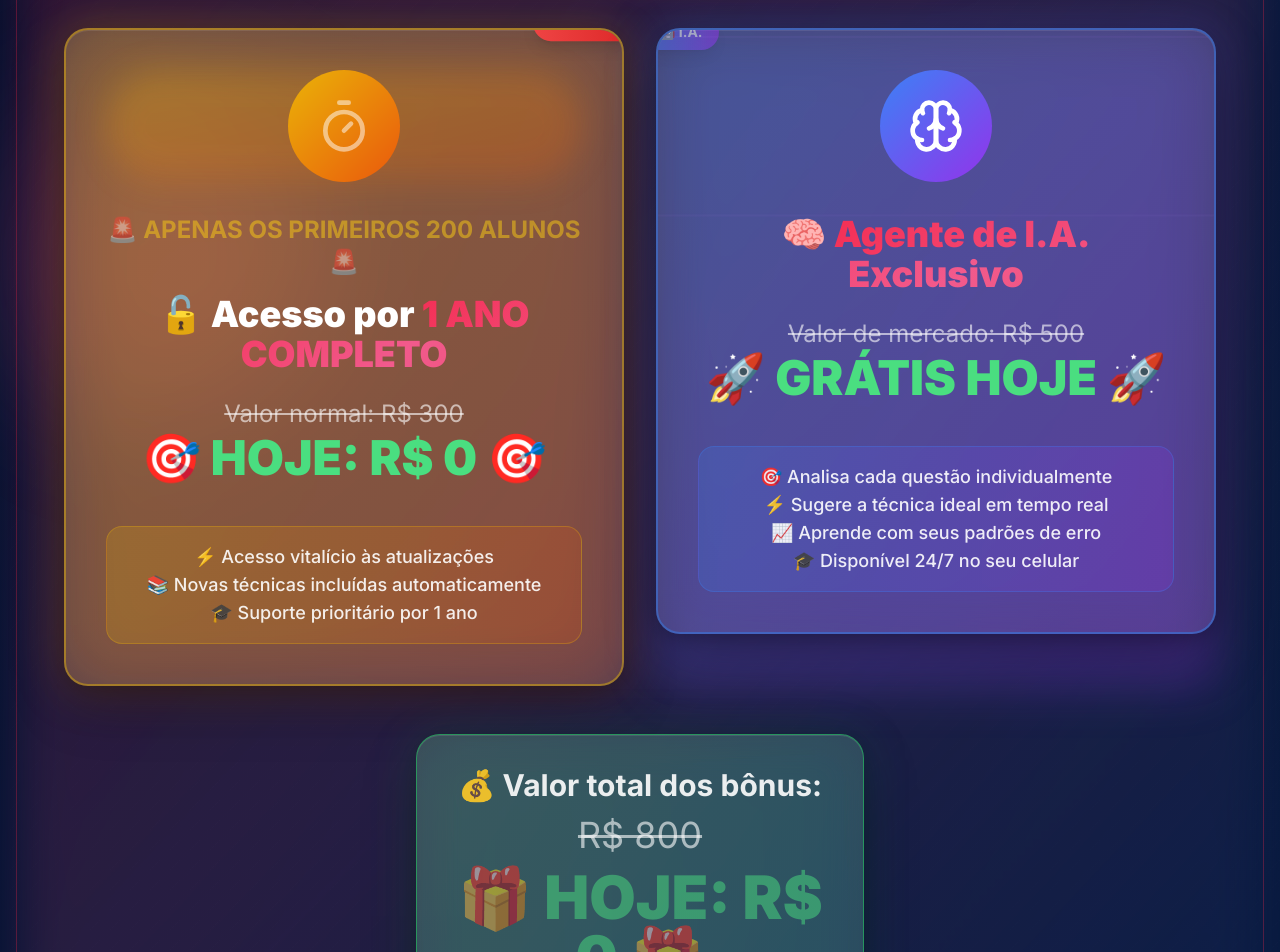
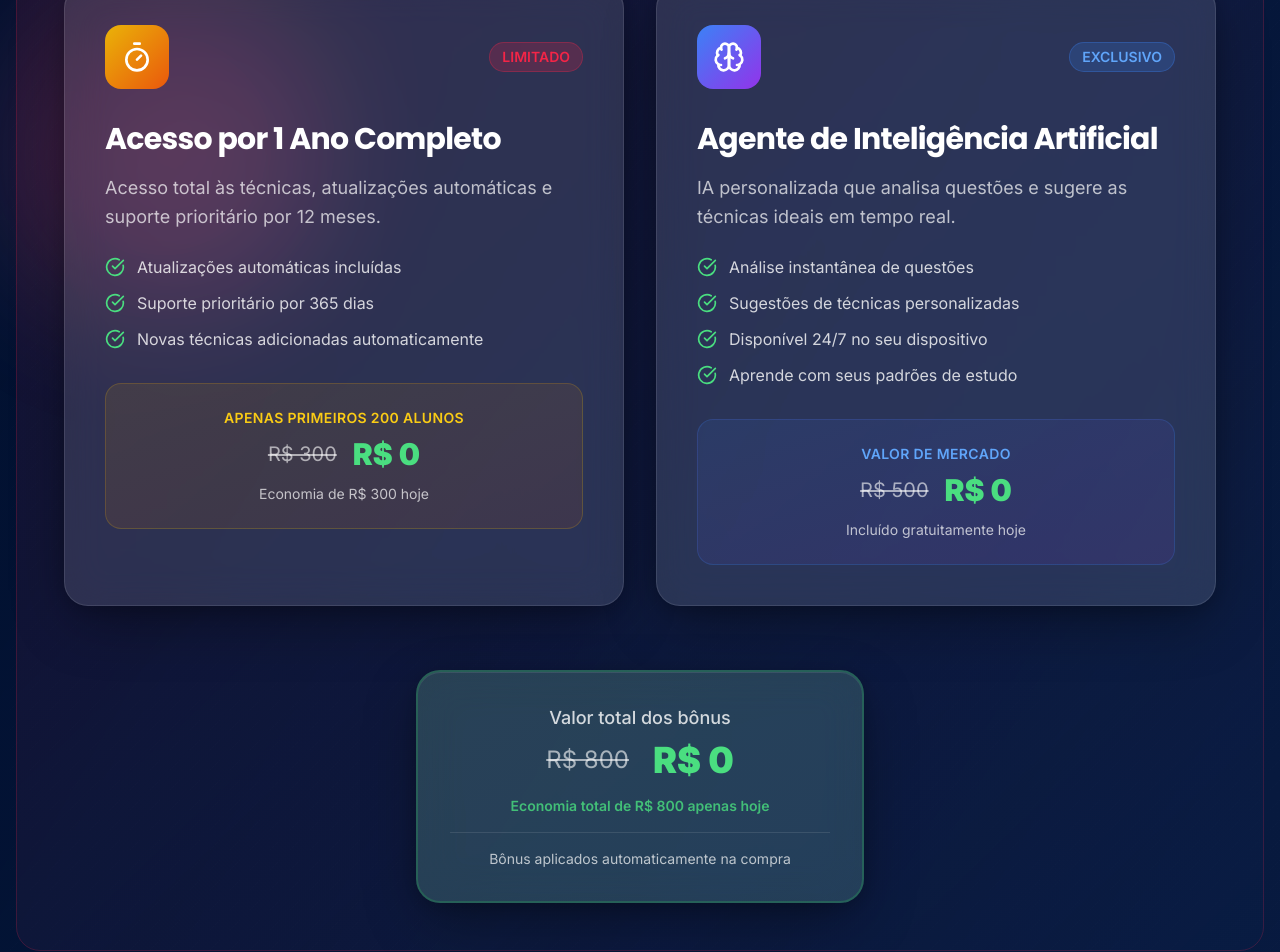
Before and after one commit to shamirpontes/tecnicasdechute, a React (Vite) app: page / in a window 1280 px wide. Shown: the part 2480-3432 px from the top of the page. Built offline with nearby package versions, Linux system fonts and the light colour scheme.

Commit message:
Refactor design and copy
Maintain minimalism and clarity, remove emojis, and create price cards.

```diff
--- a/src/pages/Index.tsx
+++ b/src/pages/Index.tsx
@@ -162,145 +162,167 @@ const Index = () => {
           )}
           </div>
 
-          {/* Super Bônus Section - Design Premium */}
+          {/* Super Bônus Section - Design Clean e Premium */}
           <div className="relative mt-20">
-            {/* Background especial para destacar o bônus */}
-            <div className="absolute inset-0 bg-gradient-to-br from-crimson-primary/20 via-rose-accent/15 to-navy-accent/30 rounded-3xl blur-xl"></div>
-            <div className="absolute inset-0 border border-crimson-primary/30 rounded-3xl"></div>
+            {/* Background sutil para destacar */}
+            <div className="absolute inset-0 bg-gradient-to-br from-crimson-primary/10 via-rose-accent/5 to-navy-accent/15 rounded-3xl"></div>
+            <div className="absolute inset-0 border border-crimson-primary/20 rounded-3xl"></div>
 
             <div className="relative z-10 p-8 sm:p-12">
-              {/* Título com efeito especial */}
-              <div className="text-center mb-16 relative">
-                <div className="absolute inset-0 flex items-center justify-center">
-                  <div className="w-full h-px bg-gradient-to-r from-transparent via-crimson-primary/60 to-transparent"></div>
-                </div>
-
-                <div className="relative bg-gradient-to-r from-crimson-primary/20 to-rose-accent/20 backdrop-blur-lg px-8 py-6 rounded-3xl border-2 border-crimson-primary/50 mx-auto inline-block">
-                  <div className="absolute -inset-1 bg-gradient-to-r from-crimson-primary/30 to-rose-accent/30 rounded-3xl blur-lg animate-pulse-glow"></div>
-                  <h3 className="relative text-4xl sm:text-5xl md:text-6xl font-black font-poppins text-white">
-                    🎁 <span className="text-gradient-premium animate-gradient-shift">SUPER BÔNUS</span> 🎁
+              {/* Título Clean */}
+              <div className="text-center mb-16">
+                <div className="max-w-2xl mx-auto">
+                  <h3 className="text-4xl sm:text-5xl md:text-6xl font-black font-poppins text-white mb-4">
+                    <span className="text-gradient-premium">SUPER BÔNUS</span>
                   </h3>
-                  <p className="text-lg sm:text-xl text-white/90 mt-2 font-semibold">
-                    O que <span className="text-crimson-primary">REALMENTE</span> dá valor ao material principal
+                  <p className="text-lg sm:text-xl text-white/80 font-medium">
+                    O que realmente multiplica o valor do seu investimento
                   </p>
                 </div>
               </div>
 
-              {/* Cards de bônus com design premium */}
+              {/* Cards de bônus com design minimalista */}
               <div className="grid grid-cols-1 lg:grid-cols-2 gap-8 max-w-6xl mx-auto">
-                {/* Bônus 1 - Design Futurístico */}
-                <div className="relative group">
-                  <div className="absolute inset-0 bg-gradient-to-br from-yellow-500/30 to-orange-600/30 rounded-3xl blur-xl group-hover:blur-2xl transition-all duration-500"></div>
-                  <div className="relative glass-card rounded-3xl overflow-hidden border-2 border-yellow-500/50 group-hover:border-yellow-400/70 transition-all duration-500">
-                    <div className="absolute inset-0 bg-gradient-to-br from-yellow-500/10 to-orange-600/10"></div>
+                {/* Bônus 1 - Acesso Vitalício */}
+                <div className="glass-card rounded-3xl border border-white/10 overflow-hidden group hover-lift">
+                  <div className="p-8 sm:p-10">
+                    {/* Header do card */}
+                    <div className="flex items-center justify-between mb-8">
+                      <div className="w-16 h-16 bg-gradient-to-br from-yellow-500 to-orange-600 rounded-2xl flex items-center justify-center">
+                        <Timer className="w-8 h-8 text-white" />
+                      </div>
+                      <Badge className="bg-crimson-primary/20 text-crimson-primary border border-crimson-primary/30 px-3 py-1 rounded-full text-sm font-semibold">
+                        LIMITADO
+                      </Badge>
+                    </div>
 
-                    <div className="relative p-8 sm:p-10 text-center">
-                      {/* Badge limitado flutuante */}
-                      <div className="absolute -top-4 -right-4 bg-gradient-to-r from-red-500 to-red-600 text-white px-4 py-2 rounded-full text-sm font-bold animate-bounce shadow-lg">
-                        LIMITADO!
-                      </div>
+                    {/* Conteúdo */}
+                    <div className="mb-8">
+                      <h4 className="text-2xl sm:text-3xl font-bold text-white mb-4">
+                        Acesso por 1 Ano Completo
+                      </h4>
+                      <p className="text-white/70 text-lg leading-relaxed mb-6">
+                        Acesso total às técnicas, atualizações automáticas e suporte prioritário por 12 meses.
+                      </p>
 
-                      {/* Ícone com efeito holográfico */}
-                      <div className="relative mb-8">
-                        <div className="w-24 h-24 sm:w-28 sm:h-28 bg-gradient-to-br from-yellow-500 to-orange-600 rounded-full flex items-center justify-center mx-auto relative z-10 group-hover:scale-110 transition-transform duration-300">
-                          <Timer className="w-12 h-12 sm:w-14 sm:h-14 text-white animate-pulse" />
+                      {/* Features lista */}
+                      <div className="space-y-3">
+                        <div className="flex items-center text-white/80">
+                          <CheckCircle className="w-5 h-5 text-green-400 mr-3 flex-shrink-0" />
+                          <span>Atualizações automáticas incluídas</span>
                         </div>
-                        <div className="absolute inset-0 bg-gradient-to-br from-yellow-500/50 to-orange-600/50 rounded-full blur-lg animate-pulse"></div>
-                      </div>
-
-                      <div className="text-xl sm:text-2xl font-bold text-yellow-400 mb-4 animate-pulse">
-                        🚨 APENAS OS PRIMEIROS 200 ALUNOS 🚨
-                      </div>
-                      <div className="text-3xl sm:text-4xl font-black text-white mb-6">
-                        🔓 Acesso por <span className="text-gradient-premium">1 ANO COMPLETO</span>
-                      </div>
-
-                      {/* Preço com efeito especial */}
-                      <div className="space-y-4 mb-8">
-                        <div className="text-xl sm:text-2xl line-through text-white/60">
-                          Valor normal: R$ 300
+                        <div className="flex items-center text-white/80">
+                          <CheckCircle className="w-5 h-5 text-green-400 mr-3 flex-shrink-0" />
+                          <span>Suporte prioritário por 365 dias</span>
                         </div>
-                        <div className="text-4xl sm:text-5xl font-black text-green-400 animate-bounce">
-                          🎯 HOJE: R$ 0 🎯
+                        <div className="flex items-center text-white/80">
+                          <CheckCircle className="w-5 h-5 text-green-400 mr-3 flex-shrink-0" />
+                          <span>Novas técnicas adicionadas automaticamente</span>
                         </div>
                       </div>
+                    </div>
 
-                      <div className="bg-gradient-to-r from-yellow-500/20 to-orange-600/20 rounded-2xl p-4 border border-yellow-500/30">
-                        <p className="text-white/90 text-lg font-medium">
-                          ⚡ Acesso vitalício às atualizações<br/>
-                          📚 Novas técnicas incluídas automaticamente<br/>
-                          🎓 Suporte prioritário por 1 ano
-                        </p>
+                    {/* Card de Preço */}
+                    <div className="bg-gradient-to-br from-yellow-500/10 to-orange-600/10 rounded-2xl p-6 border border-yellow-500/20">
+                      <div className="text-center">
+                        <div className="text-sm text-yellow-400 font-semibold mb-2 uppercase tracking-wide">
+                          Apenas primeiros 200 alunos
+                        </div>
+                        <div className="flex items-center justify-center gap-4 mb-3">
+                          <span className="text-xl text-white/60 line-through">R$ 300</span>
+                          <span className="text-3xl font-black text-green-400">R$ 0</span>
+                        </div>
+                        <div className="text-sm text-white/70">
+                          Economia de R$ 300 hoje
+                        </div>
                       </div>
                     </div>
                   </div>
                 </div>
 
-                {/* Bônus 2 - IA Premium */}
-                <div className="relative group">
-                  <div className="absolute inset-0 bg-gradient-to-br from-blue-500/30 to-purple-600/30 rounded-3xl blur-xl group-hover:blur-2xl transition-all duration-500"></div>
-                  <div className="relative glass-card rounded-3xl overflow-hidden border-2 border-blue-500/50 group-hover:border-purple-500/70 transition-all duration-500">
-                    <div className="absolute inset-0 bg-gradient-to-br from-blue-500/10 to-purple-600/10"></div>
+                {/* Bônus 2 - IA Exclusiva */}
+                <div className="glass-card rounded-3xl border border-white/10 overflow-hidden group hover-lift">
+                  <div className="p-8 sm:p-10">
+                    {/* Header do card */}
+                    <div className="flex items-center justify-between mb-8">
+                      <div className="w-16 h-16 bg-gradient-to-br from-blue-500 to-purple-600 rounded-2xl flex items-center justify-center">
+                        <Brain className="w-8 h-8 text-white" />
+                      </div>
+                      <Badge className="bg-blue-500/20 text-blue-400 border border-blue-500/30 px-3 py-1 rounded-full text-sm font-semibold">
+                        EXCLUSIVO
+                      </Badge>
+                    </div>
 
-                    <div className="relative p-8 sm:p-10 text-center">
-                      {/* Badge AI flutuante */}
-                      <div className="absolute -top-4 -left-4 bg-gradient-to-r from-blue-500 to-purple-600 text-white px-4 py-2 rounded-full text-sm font-bold animate-pulse shadow-lg">
-                        🤖 I.A.
-                      </div>
+                    {/* Conteúdo */}
+                    <div className="mb-8">
+                      <h4 className="text-2xl sm:text-3xl font-bold text-white mb-4">
+                        Agente de Inteligência Artificial
+                      </h4>
+                      <p className="text-white/70 text-lg leading-relaxed mb-6">
+                        IA personalizada que analisa questões e sugere as técnicas ideais em tempo real.
+                      </p>
 
-                      {/* Ícone com efeito neural */}
-                      <div className="relative mb-8">
-                        <div className="w-24 h-24 sm:w-28 sm:h-28 bg-gradient-to-br from-blue-500 to-purple-600 rounded-full flex items-center justify-center mx-auto relative z-10 group-hover:scale-110 transition-transform duration-300">
-                          <Brain className="w-12 h-12 sm:w-14 sm:h-14 text-white" />
+                      {/* Features lista */}
+                      <div className="space-y-3">
+                        <div className="flex items-center text-white/80">
+                          <CheckCircle className="w-5 h-5 text-green-400 mr-3 flex-shrink-0" />
+                          <span>Análise instantânea de questões</span>
                         </div>
-                        {/* Anéis neurais */}
-                        <div className="absolute inset-0 rounded-full border border-blue-400/50 animate-ping"></div>
-                        <div className="absolute inset-2 rounded-full border border-purple-400/50 animate-ping" style={{animationDelay: '0.5s'}}></div>
-                      </div>
-
-                      <div className="text-3xl sm:text-4xl font-black text-white mb-6">
-                        🧠 <span className="text-gradient-premium">Agente de I.A. Exclusivo</span>
-                      </div>
-
-                      {/* Preço com efeito especial */}
-                      <div className="space-y-4 mb-8">
-                        <div className="text-xl sm:text-2xl line-through text-white/60">
-                          Valor de mercado: R$ 500
+                        <div className="flex items-center text-white/80">
+                          <CheckCircle className="w-5 h-5 text-green-400 mr-3 flex-shrink-0" />
+                          <span>Sugestões de técnicas personalizadas</span>
                         </div>
-                        <div className="text-4xl sm:text-5xl font-black text-green-400 animate-bounce">
-                          🚀 GRÁTIS HOJE 🚀
+                        <div className="flex items-center text-white/80">
+                          <CheckCircle className="w-5 h-5 text-green-400 mr-3 flex-shrink-0" />
+                          <span>Disponível 24/7 no seu dispositivo</span>
+                        </div>
+                        <div className="flex items-center text-white/80">
+                          <CheckCircle className="w-5 h-5 text-green-400 mr-3 flex-shrink-0" />
+                          <span>Aprende com seus padrões de estudo</span>
                         </div>
                       </div>
+                    </div>
 
-                      <div className="bg-gradient-to-r from-blue-500/20 to-purple-600/20 rounded-2xl p-4 border border-blue-500/30">
-                        <p className="text-white/90 text-lg font-medium">
-                          🎯 Analisa cada questão individualmente<br/>
-                          ⚡ Sugere a técnica ideal em tempo real<br/>
-                          📈 Aprende com seus padrões de erro<br/>
-                          🎓 Disponível 24/7 no seu celular
-                        </p>
+                    {/* Card de Preço */}
+                    <div className="bg-gradient-to-br from-blue-500/10 to-purple-600/10 rounded-2xl p-6 border border-blue-500/20">
+                      <div className="text-center">
+                        <div className="text-sm text-blue-400 font-semibold mb-2 uppercase tracking-wide">
+                          Valor de mercado
+                        </div>
+                        <div className="flex items-center justify-center gap-4 mb-3">
+                          <span className="text-xl text-white/60 line-through">R$ 500</span>
+                          <span className="text-3xl font-black text-green-400">R$ 0</span>
+                        </div>
+                        <div className="text-sm text-white/70">
+                          Incluído gratuitamente hoje
+                        </div>
                       </div>
                     </div>
                   </div>
                 </div>
               </div>
 
-              {/* Total Value com destaque especial */}
-              <div className="mt-12 text-center">
-                <div className="relative mx-auto max-w-md">
-                  <div className="absolute inset-0 bg-gradient-to-r from-green-500/30 to-emerald-600/30 rounded-3xl blur-xl animate-pulse"></div>
-                  <div className="relative glass-card p-8 rounded-3xl border-3 border-green-500/60 bg-gradient-to-br from-green-500/10 to-emerald-600/10">
-                    <div className="text-2xl sm:text-3xl text-white/90 mb-3 font-bold">
-                      💰 Valor total dos bônus:
+              {/* Total Value Card - Design Clean */}
+              <div className="mt-16 max-w-md mx-auto">
+                <div className="glass-card rounded-3xl border-2 border-green-500/30 overflow-hidden">
+                  <div className="bg-gradient-to-br from-green-500/10 to-emerald-600/10 p-8 text-center">
+                    <div className="mb-4">
+                      <div className="text-lg text-white/80 font-medium mb-2">
+                        Valor total dos bônus
+                      </div>
+                      <div className="flex items-center justify-center gap-6 mb-4">
+                        <span className="text-2xl text-white/60 line-through">R$ 800</span>
+                        <span className="text-4xl font-black text-green-400">R$ 0</span>
+                      </div>
+                      <div className="text-sm text-green-400/80 font-semibold">
+                        Economia total de R$ 800 apenas hoje
+                      </div>
                     </div>
-                    <div className="text-3xl sm:text-4xl line-through text-white/60 mb-3">
-                      R$ 800
-                    </div>
-                    <div className="text-5xl sm:text-6xl font-black text-green-400 animate-pulse">
-                      🎁 HOJE: R$ 0 🎁
-                    </div>
-                    <div className="text-lg sm:text-xl text-white/80 mt-4 font-semibold">
-                      <span className="text-green-400">Economia de R$ 800</span> apenas hoje!
+
+                    <div className="pt-4 border-t border-white/10">
+                      <div className="text-white/70 text-sm">
+                        Bônus aplicados automaticamente na compra
+                      </div>
                     </div>
                   </div>
                 </div>
```
